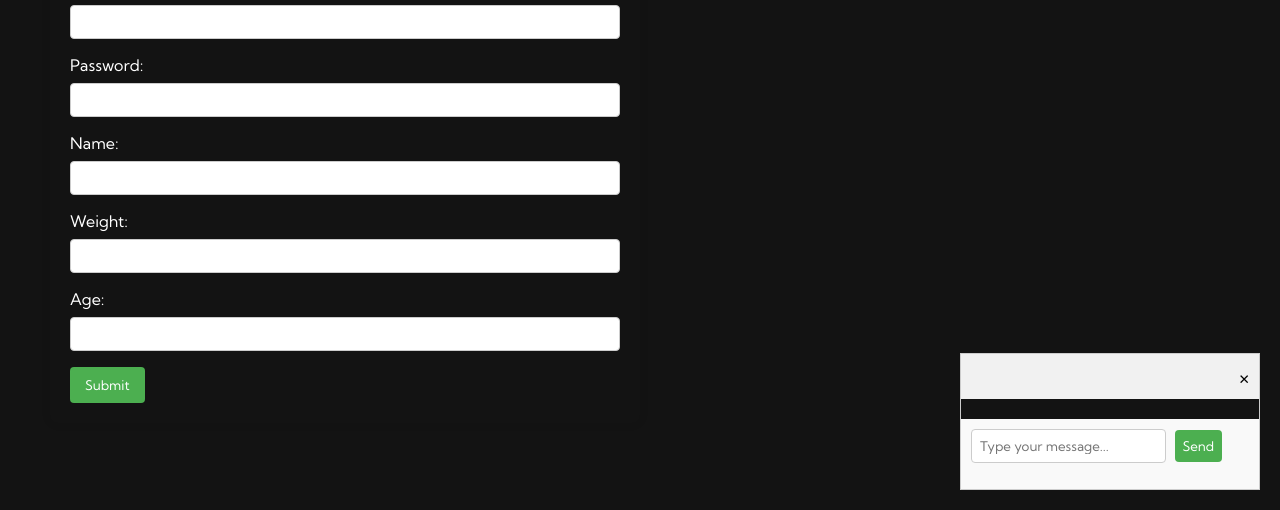
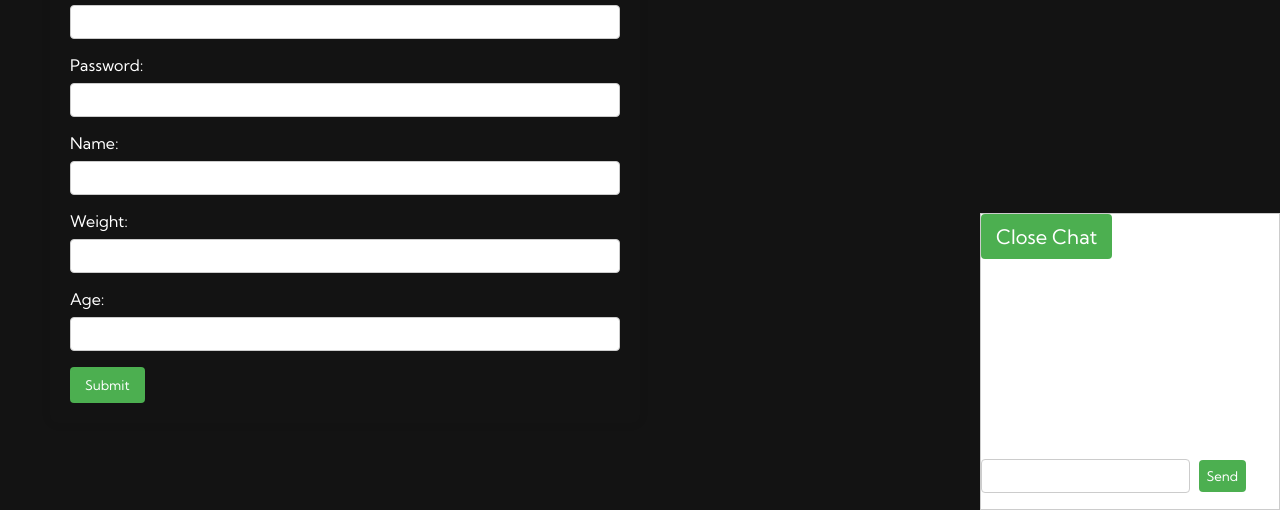
Before and after one commit to ShadowAsura/pioneerhacksV, a website: page onboarding.html in a window 1280 px wide. Both pictures are taken after a click on the button "Open Chat". Shown: the part 290-800 px from the top of the page. Drawn offline with Linux system fonts and the light colour scheme.

Commit message:
Chatbot implemented
- messaging system set
- ai messages implemented

```diff
--- a/onboarding.html
+++ b/onboarding.html
@@ -35,20 +35,14 @@
             </ul>
         </div>
     </nav>
+    <div id="chatContainer" style="display:none;">
+        <button id="closeChatBtn">Close Chat</button>
+        <div id="chatBody"></div>
+        <input type="text" id="userInput" />
+        <button id="sendMessageBtn">Send</button>
+    </div>
     <button id="openChatBtn">Open Chat</button>
 
-    <div id="chatContainer">
-        <div id="chatHeader">
-            <span id="closeChatBtn">&times;</span>
-        </div>
-        <div id="chatBody">
-            <!-- Chat messages will be displayed here -->
-        </div>
-        <div id="chatInput">
-            <input type="text" id="userInput" placeholder="Type your message...">
-            <button id="sendMessageBtn">Send</button>
-        </div>
-    </div>
 
     <script src="script.js"></script>
 
--- a/styles.css
+++ b/styles.css
@@ -487,14 +487,37 @@
     cursor: pointer;
   }
 
-  #chatContainer {
-    display: none;
-    position: fixed;
-    bottom: 20px;
-    right: 20px;
-    width: 300px;
-    border: 1px solid #ccc;
-  }
+#chatContainer {
+  position: fixed;
+  bottom: 0;
+  right: 0;
+  width: 300px;
+  background-color: white;
+  border: 1px solid #ccc;
+  z-index: 1000;
+}
+
+#chatBody {
+  height: 200px;
+  overflow-y: auto;
+}
+
+.user, .ai {
+  padding: 10px;
+  margin: 5px;
+  border-radius: 5px;
+}
+
+.user {
+  background-color: #f1f1f1;
+  align-self: flex-end;
+}
+
+.ai {
+  background-color: #ddd;
+  align-self: flex-start;
+}
+
 
   #chatHeader {
     background-color: #f1f1f1;
@@ -507,11 +530,6 @@
     font-size: 20px;
   }
 
-  #chatBody {
-    padding: 10px;
-    max-height: 200px;
-    overflow-y: auto;
-  }
 
   #chatInput {
     padding: 10px;
```
